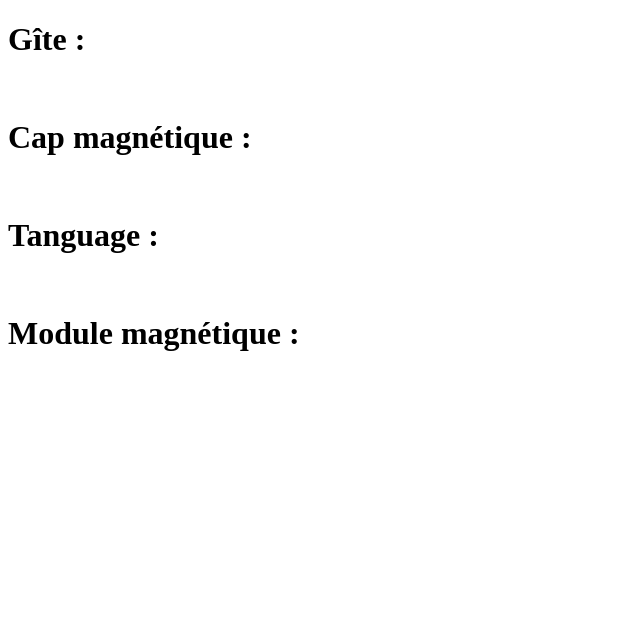
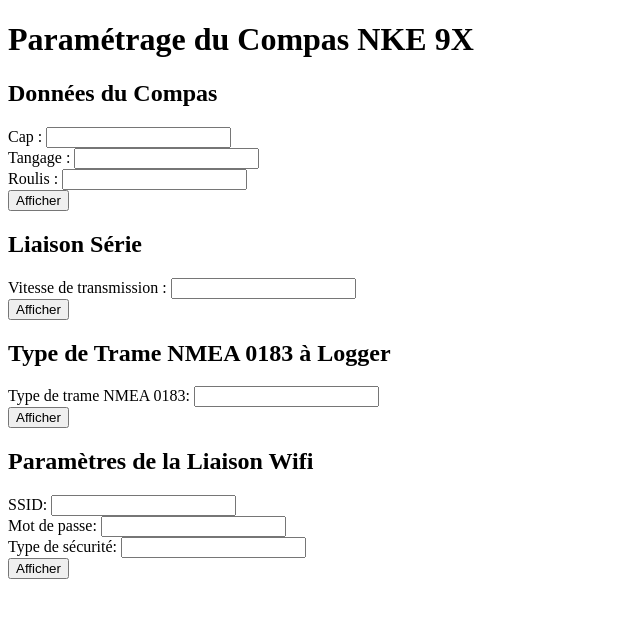
Before and after one commit to ADaz56/ProjetIENM, a plain HTML site: page PageWeb.html in a window 1280 px wide. Shown: the whole page, without its empty margins (0-640 px from the left). Drawn offline with Linux system fonts and the light colour scheme.

Commit message:
Page Web complete

```diff
--- a/PageWeb.html
+++ b/PageWeb.html
@@ -1,16 +1,114 @@
 <!DOCTYPE html>
-<html>
-    <head>
-        <title>Données du compas</title>
-    </head>
-    <body>
-        <h1>Gîte :</h1><br>
+<html lang="fr">
+<head>
+    <meta charset="UTF-8">
+    <meta name="viewport" content="width=device-width, initial-scale=1.0">
+    <title>Compas NKE 9X</title>
+</head>
+<body>
+    <h1>Paramétrage du Compas NKE 9X</h1>
 
-        <h1>Cap magnétique :</h1><br>
+    <h2>Données du Compas</h2>
+    <form id="compas-form">
+        <label for="heading">Cap :</label>
+        <input type="number" id="heading" name="heading" required><br>
 
-        <h1>Tanguage :</h1><br>
+        <label for="pitch">Tangage :</label>
+        <input type="number" id="pitch" name="pitch" required><br>
 
-        <h1>Module magnétique :</h1><br>
+        <label for="roll">Roulis :</label>
+        <input type="number" id="roll" name="roll" required><br>
 
-    </body>
+        <button type="button" onclick="afficherCompas()">Afficher</button>
+    </form>
+
+    <div id="compas-output"></div>
+
+    <h2>Liaison Série</h2>
+    <form id="serie-form">
+        <label for="baudrate">Vitesse de transmission :</label>
+        <input type="number" id="baudrate" name="baudrate" required><br>
+
+        <button type="button" onclick="afficherSerie()">Afficher</button>
+    </form>
+
+    <div id="serie-output"></div>
+
+    <h2>Type de Trame NMEA 0183 à Logger</h2>
+    <form id="nmea-form">
+        <label for="nmea-type">Type de trame NMEA 0183:</label>
+        <input type="text" id="nmea-type" name="nmea-type" required><br>
+
+        <button type="button" onclick="afficherNmea()">Afficher</button>
+    </form>
+
+    <div id="nmea-output"></div>
+
+    <h2>Paramètres de la Liaison Wifi</h2>
+    <form id="wifi-form">
+        <label for="ssid">SSID:</label>
+        <input type="text" id="ssid" name="ssid" required><br>
+
+        <label for="password">Mot de passe:</label>
+        <input type="password" id="password" name="password" required><br>
+
+        <label for="security">Type de sécurité:</label>
+        <input type="text" id="security" name="security" required><br>
+
+        <button type="button" onclick="afficherWifi()">Afficher</button>
+    </form>
+
+    <div id="wifi-output"></div>
+
+    <script>
+        function recevoirDonneesCompas() {
+            return {
+                heading: Math.floor(Math.random() * 360),
+                pitch: (Math.random() * 20 - 10).toFixed(2),
+                roll: (Math.random() * 20 - 10).toFixed(2)
+            };
+        }
+
+        function afficherCompas() {
+            var donneesCompas = recevoirDonneesCompas();
+            document.getElementById('heading').value = donneesCompas.heading;
+            document.getElementById('pitch').value = donneesCompas.pitch;
+            document.getElementById('roll').value = donneesCompas.roll;
+
+            document.getElementById('compas-output').innerHTML =
+                '<h3>Données du Compas</h3>' +
+                '<p>Cap: ' + donneesCompas.heading + '°</p>' +
+                '<p>Tangage: ' + donneesCompas.pitch + '°</p>' +
+                '<p>Roulis: ' + donneesCompas.roll + '°</p>';
+        }
+
+        function afficherSerie() {
+            var baudrate = document.getElementById('baudrate').value;
+
+            document.getElementById('serie-output').innerHTML =
+                '<h3>Liaison Série</h3>' +
+                '<p>Vitesse de transmission: ' + baudrate + ' baud</p>';
+        }
+
+        function afficherNmea() {
+            var nmeaType = document.getElementById('nmea-type').value;
+
+            document.getElementById('nmea-output').innerHTML =
+                '<h3>Type de Trame NMEA 0183</h3>' +
+                '<p>Type de trame: ' + nmeaType + '</p>';
+        }
+
+        function afficherWifi() {
+            var ssid = document.getElementById('ssid').value;
+            var password = document.getElementById('password').value;
+            var security = document.getElementById('security').value;
+
+            document.getElementById('wifi-output').innerHTML =
+                '<h3>Paramètres de la Liaison Wifi</h3>' +
+                '<p>SSID: ' + ssid + '</p>' +
+                '<p>Mot de passe: ' + password + '</p>' +
+                '<p>Type de sécurité: ' + security + '</p>';
+        }
+    </script>
+</body>
 </html>
```
